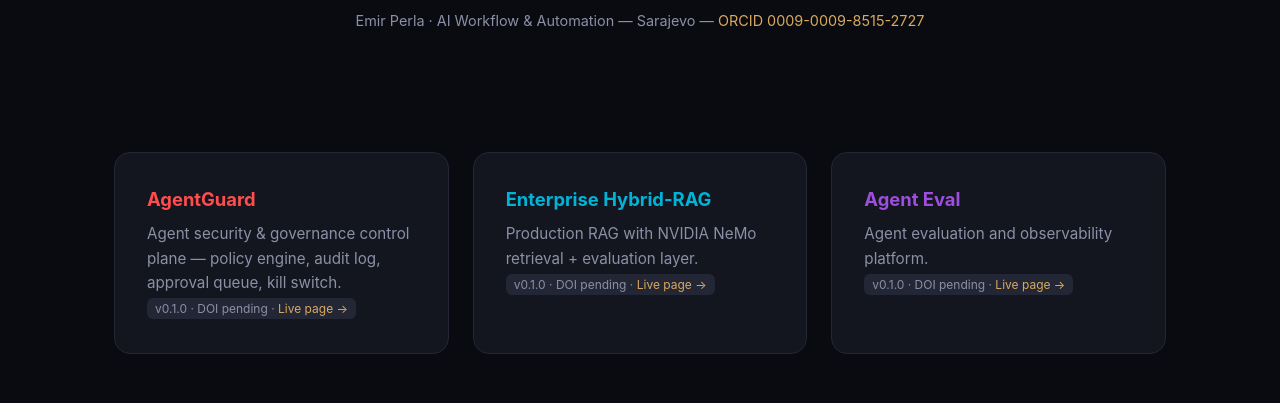
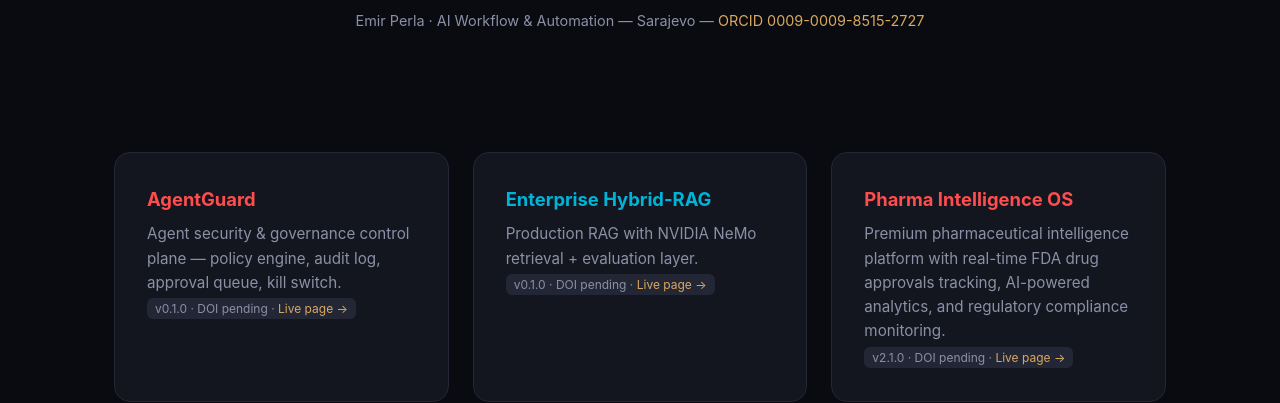
Before and after one commit to we-do-care-global/we-do-care-global, a plain HTML site: page docs/index.html in a window 1280 px wide. Shown: the part 424-827 px from the top of the page. Drawn offline with Linux system fonts and the light colour scheme.

Commit message:
docs: add Pharma Intelligence OS project (v2.1.0) to main site

```diff
--- a/docs/index.html
+++ b/docs/index.html
@@ -33,6 +33,11 @@ nav{position:sticky;top:0;z-index:100;background:rgba(10,11,16,.9);backdrop-filt
 <main id="published" class="cards">
 <div class="card"><h3><a href="https://github.com/we-do-care-global/agentguard" style="color:#ff4d4d">AgentGuard</a></h3><p>Agent security &amp; governance control plane — policy engine, audit log, approval queue, kill switch.</p><span style="font-size:.75rem;background:#232635;color:var(--muted);padding:3px 8px;border-radius:6px">v0.1.0 · DOI pending · <a href="https://we-do-care-global.github.io/agentguard/" style="color:var(--gold)">Live page →</a></span></div>
 <div class="card"><h3><a href="https://github.com/we-do-care-global/enterprise-hybrid-rag" style="color:#00b4d8">Enterprise Hybrid-RAG</a></h3><p>Production RAG with NVIDIA NeMo retrieval + evaluation layer.</p><span style="font-size:.75rem;background:#232635;color:var(--muted);padding:3px 8px;border-radius:6px">v0.1.0 · DOI pending · <a href="https://we-do-care-global.github.io/enterprise-hybrid-rag/" style="color:var(--gold)">Live page →</a></span></div>
+      <div class="card">
+        <h3><a href="https://github.com/we-do-care-global/pharma-intelligence-os" style="color:#ff4d4d">Pharma Intelligence OS</a></h3>
+        <p>Premium pharmaceutical intelligence platform with real-time FDA drug approvals tracking, AI-powered analytics, and regulatory compliance monitoring.</p>
+        <span style="font-size:.75rem;background:#232635;color:var(--muted);padding:3px 8px;border-radius:6px">v2.1.0 · DOI pending · <a href="https://we-do-care-global.github.io/pharma-intelligence-os/" style="color:var(--gold)">Live page →</a></span>
+      </div>
 <div class="card"><h3><a href="https://github.com/we-do-care-global/agent-eval" style="color:#9d4edd">Agent Eval</a></h3><p>Agent evaluation and observability platform.</p><span style="font-size:.75rem;background:#232635;color:var(--muted);padding:3px 8px;border-radius:6px">v0.1.0 · DOI pending · <a href="https://we-do-care-global.github.io/agent-eval/" style="color:var(--gold)">Live page →</a></span></div>
 </main>
 <section id="about" class="section">
```
